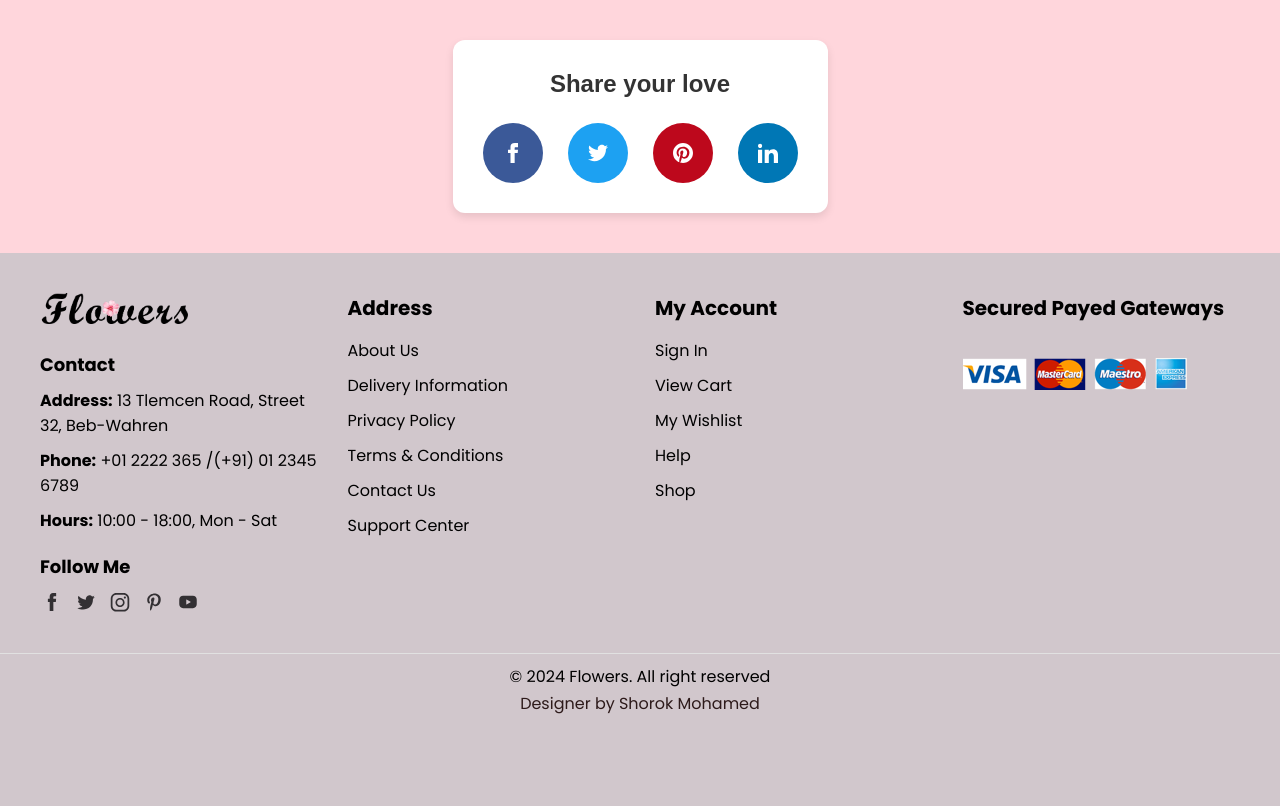
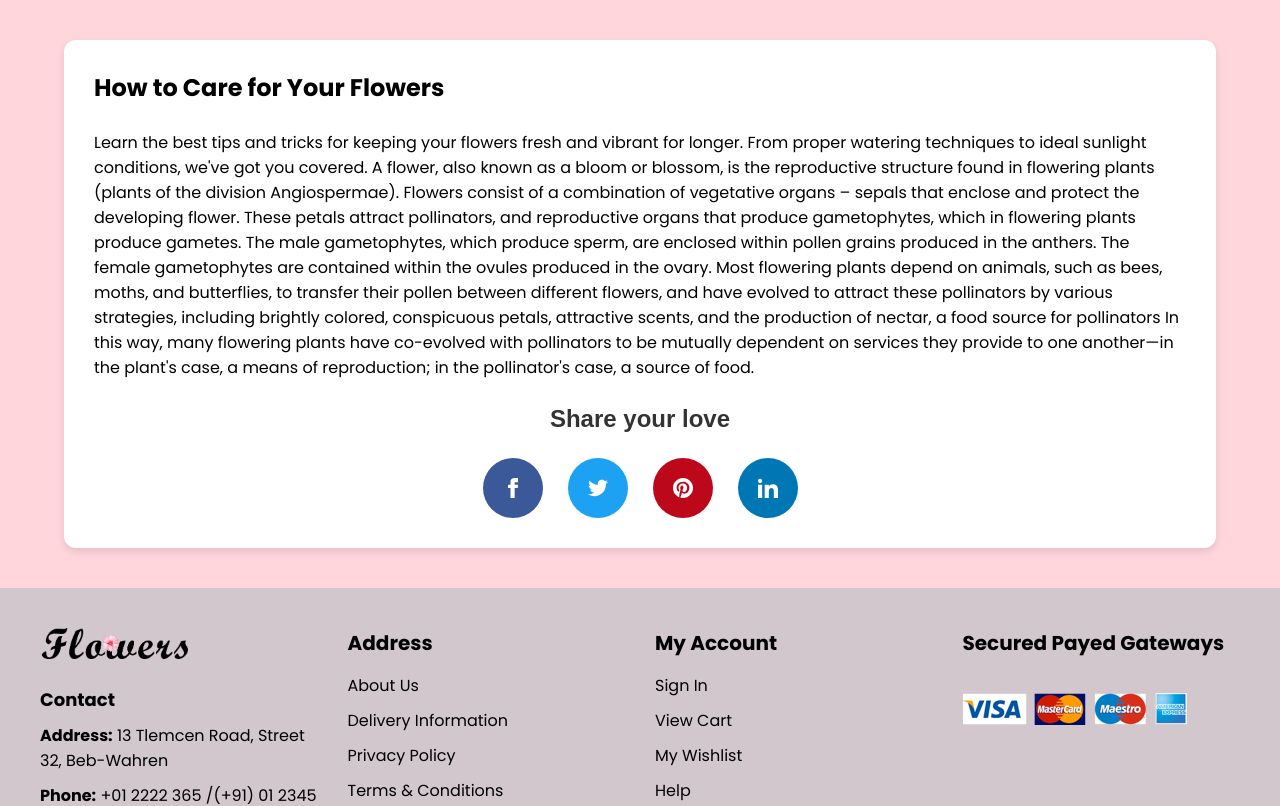
Before and after one commit to shorokatwa14/EPFL-Final-project, a Flask app: page /blog in a window 1280 px wide. Shown: the part 70-876 px from the top of the page. Before the commit the page ends 784 px from the top, so only its background shows below. Run offline with Flask 3, Linux system fonts and the light colour scheme.

Commit message:
Refactor blog.html

```diff
--- a/templates/blog.html
+++ b/templates/blog.html
@@ -20,7 +20,7 @@
         border-radius: 12px;
         box-shadow: 0 4px 8px rgba(0, 0, 0, 0.1);
         padding: 30px;
-        max-width: 400px;
+        max-width: 90%;
         margin: 40px auto;
     }
 
@@ -106,6 +106,18 @@
       </nav>
     </header>
     <div class="share-love-container">
+      <h1 style="justify-content: center;"> How to Care for Your Flowers</h1><br>
+      <p>Learn the best tips and tricks for keeping your flowers fresh and vibrant for longer.
+        From proper watering techniques to ideal sunlight conditions, we've got you covered.
+        A flower, also known as a bloom or blossom, is the reproductive structure found in flowering plants (plants of the division Angiospermae). Flowers consist of a combination of vegetative organs – sepals that enclose and protect the developing flower. These petals attract pollinators,
+        and reproductive organs that produce gametophytes, which in flowering plants produce gametes. The male gametophytes, which produce sperm, are enclosed within
+        pollen grains produced in the anthers. The female gametophytes are contained within the ovules produced in the ovary.
+
+       Most flowering plants depend on animals, such as bees, moths, and butterflies, to transfer their
+       pollen between different flowers, and have evolved to attract these pollinators by various strategies, including brightly colored, conspicuous petals, attractive scents, and the production of nectar, a food source for pollinators In this way, many flowering plants have co-evolved with pollinators to be mutually dependent on services they provide
+       to one another—in the plant's case, a means of reproduction; in the pollinator's case, a source of food.
+      </p>
+      <br>
         <h2 class="share-love-title">Share your love</h2>
         <div class="share-love-icons">
             <a href="#" class="share-icon facebook">
```
